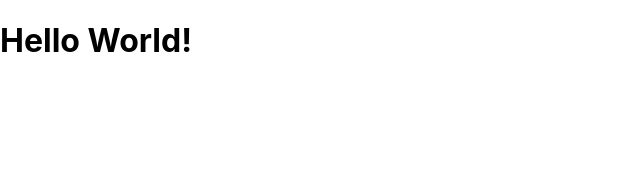
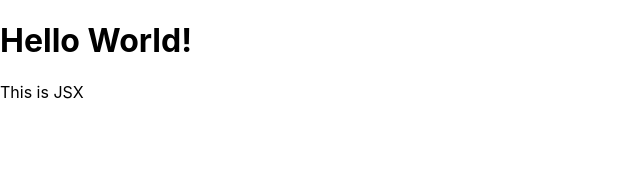
Before and after one commit to ruudhaya/digitalocean-react, a React (Create React App) app: page / in a window 1280 px wide. Shown: the top 172 px of the page, without its empty margins (0-640 px from the left). Built offline with nearby package versions, Linux system fonts and the light colour scheme.

Commit message:
There should be a single top level element

```diff
--- a/src/App.js
+++ b/src/App.js
@@ -1,7 +1,12 @@
 import "./App.css"
 
 function App() {
-  return <h1>Hello World!</h1>
+  return (
+    <>
+      <h1>Hello World!</h1>
+      <p>This is JSX</p>
+    </>
+  )
 }
 
 export default App
```
